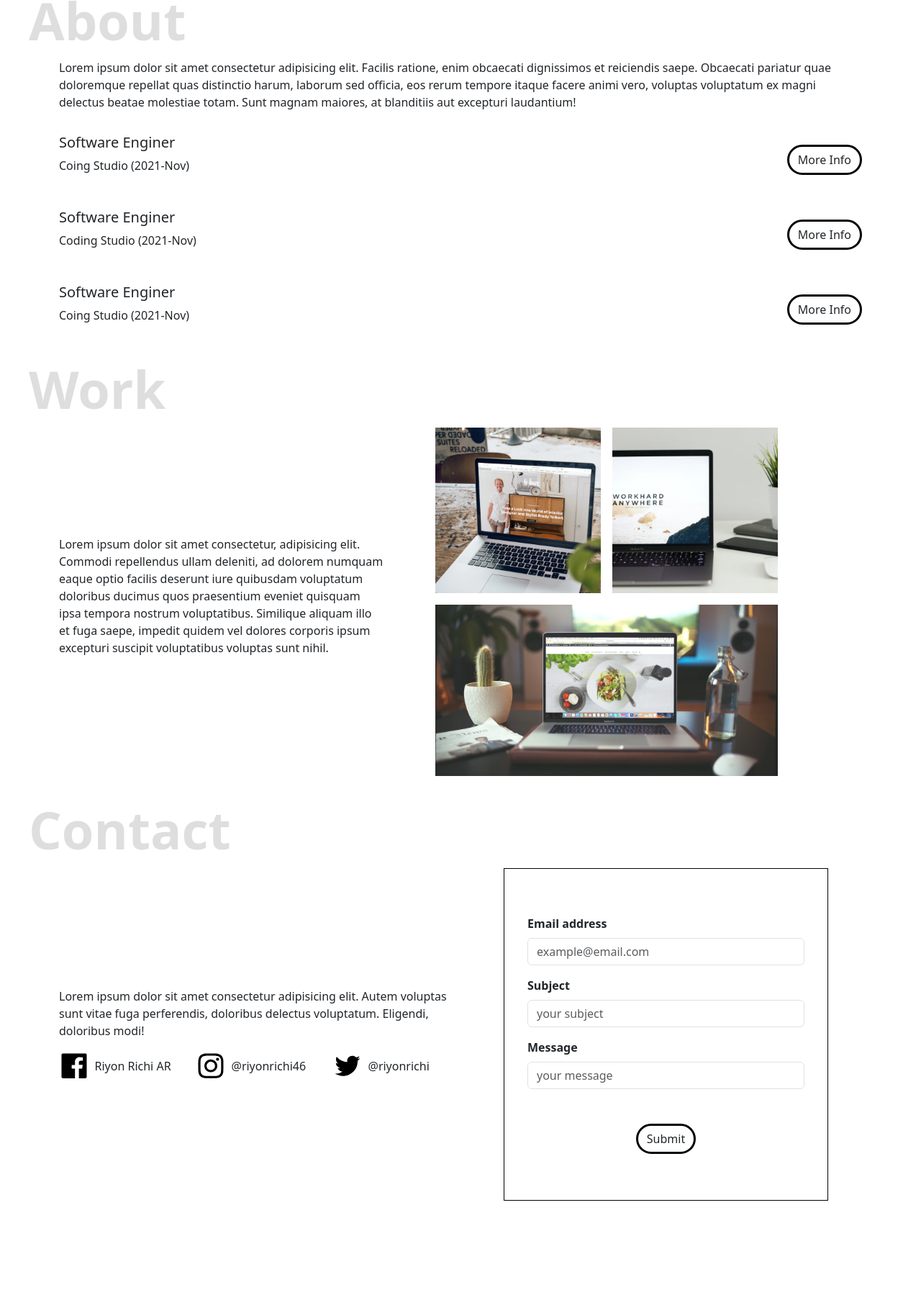
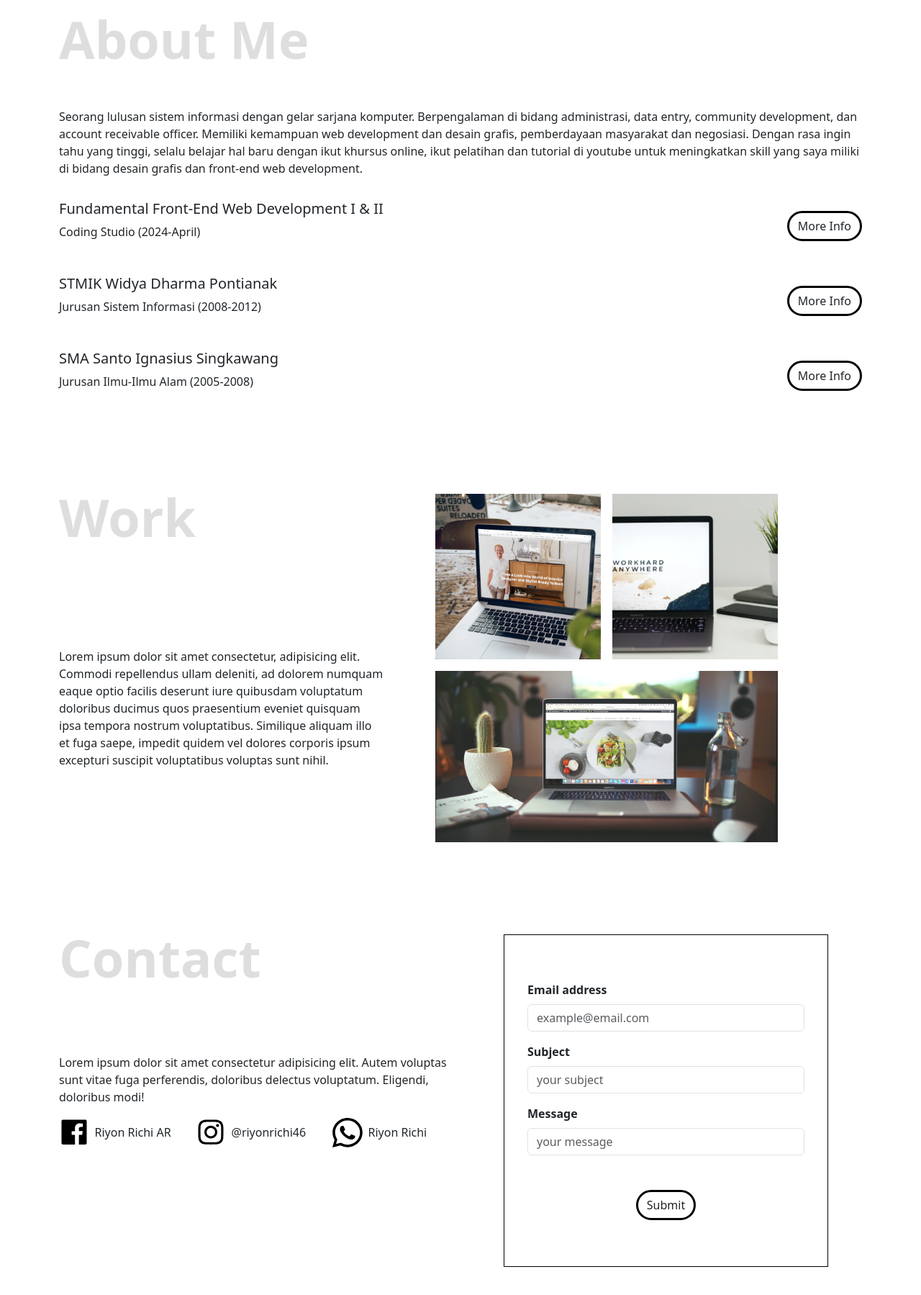
Before and after one commit to riyonrichi46/Portofolio, a plain HTML site: page index.html in a window 1280 px wide. Shown: the part 703-2502 px from the top of the page at 72% size. Drawn offline with nearby package versions, Linux system fonts and the light colour scheme.

Commit message:
update responsif

```diff
--- a/index.html
+++ b/index.html
@@ -8,7 +8,7 @@
     <link rel="stylesheet" href="style.css">
 </head>
 <body>
-    <nav class="navbar navbar-expand-lg">
+    <nav class="navbar navbar-expand-lg sticky-sm-top">
         <div class="container">
           <a class="navbar-brand fs-3 fw-bold" href="#">Riyon Richi</a>
           <button class="navbar-toggler" type="button" data-bs-toggle="collapse" data-bs-target="#navbarNav" aria-controls="navbarNav" aria-expanded="false" aria-label="Toggle navigation">
@@ -37,11 +37,11 @@
             <div class="col-12 col-md-8">
                 <h3 class="fw-semibold">Hi! I am</h3>
                 <h1 class="fw-bold">Riyon Richi</h1>
-                <p>I am Web Developer Based in Indonesia</p>
+                <p>I am Front End Developer and Graphic Designer Based in Indonesia</p>
                 <a class="btn button" href="images/riyon.png" download>Resume</a>
             </div>
             <div class="col-12 col-md-4 d-flex justify-content-md-end justify-content-center">
-                <img src="images/potrait.png" alt="Potrait">
+                <img src="images/riyon.png" alt="Potrait">
             </div>
         </div>
         <a href="#about" class="text-decoration-none arrow w-100 d-flex align-items-center flex-column mt-5">
@@ -50,23 +50,26 @@
         </a>
       </section>
       <section id="about" class="about container">
-        <p>Lorem ipsum dolor sit amet consectetur adipisicing elit. Facilis ratione, enim obcaecati dignissimos et reiciendis saepe. Obcaecati pariatur quae doloremque repellat quas distinctio harum, laborum sed officia, eos rerum tempore itaque facere animi vero, voluptas voluptatum ex magni delectus beatae molestiae totam. Sunt magnam maiores, at blanditiis aut excepturi laudantium!</p>
+        <p class="p-about">Seorang lulusan sistem informasi dengan gelar sarjana komputer.
+          Berpengalaman di bidang administrasi, data entry, community development, dan account receivable officer. Memiliki kemampuan web development
+          dan desain grafis, pemberdayaan masyarakat dan negosiasi. Dengan rasa ingin tahu yang tinggi,
+            selalu belajar hal baru dengan ikut khursus online, ikut pelatihan dan tutorial di youtube untuk meningkatkan skill yang saya miliki di bidang desain grafis dan front-end web development.</p>
         <div class="about-exp">
             <div class="about-exp-item">
               <div class="about-exp-item-header">
                 <div>
-                    <h5>Software Enginer</h5>
-                    <p>Coing Studio (2021-Nov)</p>
+                    <h5>Fundamental Front-End Web Development I & II</h5>
+                    <p>Coding Studio (2024-April)</p>
                 </div>
                 <button class="btn button" onclick="toggleDetail(event)">More Info</button>
               </div>
-              <p class="about-exp-item-detail">Lorem ipsum dolor sit amet consectetur adipisicing elit. Quae, hic.</p>
+              <p class="about-exp-item-detail">Khursus online fundamental front-end web development I & II di website codingstudio.id. Skill yang saya dapatkan yaitu membuat website responsif yang modern dan kreatif dari nol dengan HTML, CSS dan JAVASCRIPT</p>
             </div>
             <div class="about-exp-item">
                 <div class="about-exp-item-header">
                   <div>
-                      <h5>Software Enginer</h5>
-                      <p>Coding Studio (2021-Nov)</p>
+                      <h5>STMIK Widya Dharma Pontianak</h5>
+                      <p>Jurusan Sistem Informasi (2008-2012)</p>
                   </div>
                   <button class="btn button" onclick="toggleDetail(event)">More Info</button>
                 </div>
@@ -75,8 +78,8 @@
               <div class="about-exp-item">
                 <div class="about-exp-item-header">
                   <div>
-                      <h5>Software Enginer</h5>
-                      <p>Coing Studio (2021-Nov)</p>
+                      <h5>SMA Santo Ignasius Singkawang</h5>
+                      <p>Jurusan Ilmu-Ilmu Alam (2005-2008)</p>
                   </div>
                   <button class="btn button" onclick="toggleDetail(event)">More Info</button>
                 </div>
@@ -87,7 +90,7 @@
       <section id="work" class="work container">
         <div class="row d-flex align-items-center gap-5">
             <div class="col col-12 col-md-5">
-                <p>Lorem ipsum dolor sit amet consectetur, adipisicing elit. Commodi repellendus ullam deleniti, ad dolorem numquam eaque optio facilis deserunt iure quibusdam voluptatum doloribus ducimus quos praesentium eveniet quisquam ipsa tempora nostrum voluptatibus. Similique aliquam illo et fuga saepe, impedit quidem vel dolores corporis ipsum excepturi suscipit voluptatibus voluptas sunt nihil.</p>
+                <p class="p-work">Lorem ipsum dolor sit amet consectetur, adipisicing elit. Commodi repellendus ullam deleniti, ad dolorem numquam eaque optio facilis deserunt iure quibusdam voluptatum doloribus ducimus quos praesentium eveniet quisquam ipsa tempora nostrum voluptatibus. Similique aliquam illo et fuga saepe, impedit quidem vel dolores corporis ipsum excepturi suscipit voluptatibus voluptas sunt nihil.</p>
             </div>
             <div class="col-12 col-md-6 work-img">
                 <div id="work-1" class="work-img-item">
@@ -105,19 +108,19 @@
       <section id="contact" class="contact container">
         <div class="row d-flex align-items-center gap-5">
             <div class="col-12 col-lg-6">
-                <p>Lorem ipsum dolor sit amet consectetur adipisicing elit. Autem voluptas sunt vitae fuga perferendis, doloribus delectus voluptatum. Eligendi, doloribus modi!</p>
+                <p class="p-contact">Lorem ipsum dolor sit amet consectetur adipisicing elit. Autem voluptas sunt vitae fuga perferendis, doloribus delectus voluptatum. Eligendi, doloribus modi!</p>
                 <div class="row">
                     <div class="col d-flex align-items-center">
                         <img class="w-25" src="images/Facebook.svg" alt="facebook icon">
-                        <p class="mb-0 ms-2">Riyon Richi AR</p>
+                        <a href="https://facebook.com/riyonrichi" class="mb-0 ms-2 text-decoration-none text-dark">Riyon Richi AR</a>
                     </div>
                     <div class="col d-flex align-items-center">
                         <img class="w-25" src="images/Instagram.svg" alt="instagram icon">
-                        <p class="mb-0 ms-2">@riyonrichi46</p>
+                        <a href="https://www.instagram.com/riyonrichi46?utm_source=qr&igsh=MXUzaTkyNTZ1ZjE1bw==" class="mb-0 ms-2 text-decoration-none text-dark">@riyonrichi46</a>
                     </div>
                     <div class="col d-flex align-items-center">
-                        <img class="w-25" src="images/Twitter.svg" alt="twitter icon">
-                        <p class="mb-0 ms-2">@riyonrichi</p>
+                        <img class="w-25" src="images/whatsapp.svg" alt="twitter icon">
+                        <a href="https://wa.me/6285252159446" class="mb-0 ms-2 text-decoration-none text-dark">Riyon Richi</a>
                     </div>
                 </div>
             </div>
--- a/style.css
+++ b/style.css
@@ -1,5 +1,5 @@
 section {
-    padding-top: 128px;
+    padding: 64px 24px 64px 24px;
     position: relative;
 }
 
@@ -11,10 +11,12 @@ section::before {
     opacity: 0.25;
     position: absolute;
     font-weight: 700;
-    top: 20px;
-    left: -30px;
+    top: 42px;
+    left: -30;
+}
 
-}
+
+
 .btn.button {
     border: 3px solid black;
     border-radius: 24px;
@@ -27,7 +29,7 @@ section::before {
 
 .navbar {
     background-color: white;
-    box-shadow: 0 0 0 4px rgba(0, 0, 0, 0.25);
+    box-shadow: 0 0 0 2px rgba(0, 0, 0, 0.35);
 }
 
 .home h1 {
@@ -51,11 +53,15 @@ width: 100%;
 }
 
 .about::before {
-    content: 'About';
+    content: 'About Me';
 }
 
+.p-about {
+    padding-top: 128px;
+}
 .about-exp-item {
     margin-top: 32px;
+    padding: none;
 }
 .about-exp-item-header {
     display: flex;
@@ -82,6 +88,10 @@ width: 100%;
 
 .work-img img {
     width: 100%;
+}
+
+.p-work {
+    padding-top: 128px;
 }
 
 .work-img-item {
@@ -153,7 +163,7 @@ width: 100%;
 
 @media only screen and (max-width: 576px) {
     section::before {
-        left: -10px;
+        left: 2px;
         font-size: 64px;
     }
 }
```
Also changed, not shown: images/potrait.png (deleted), images/whatsapp.svg (added).
